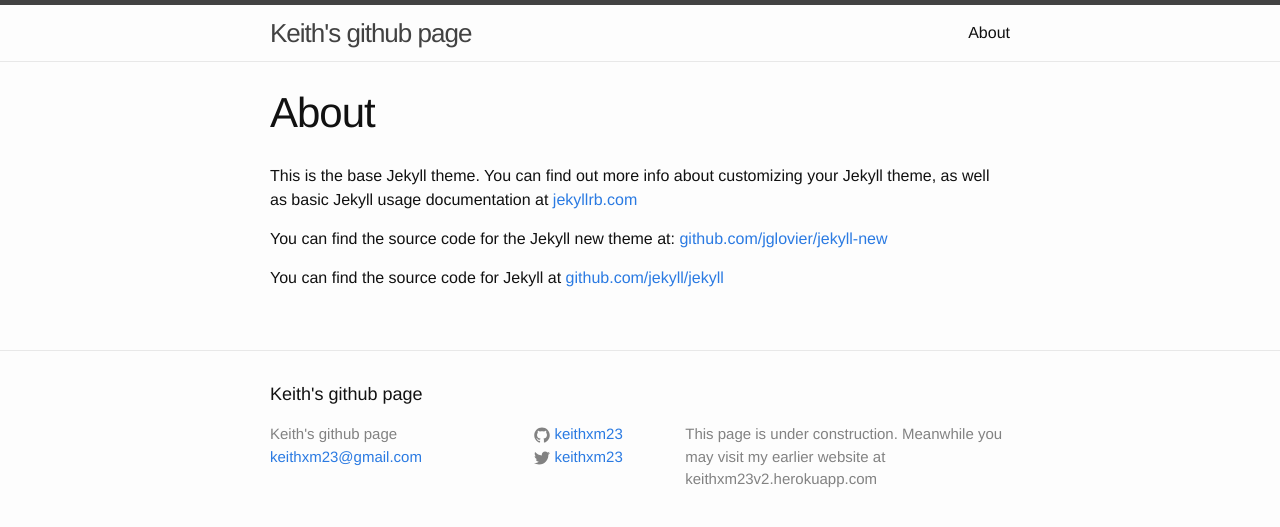
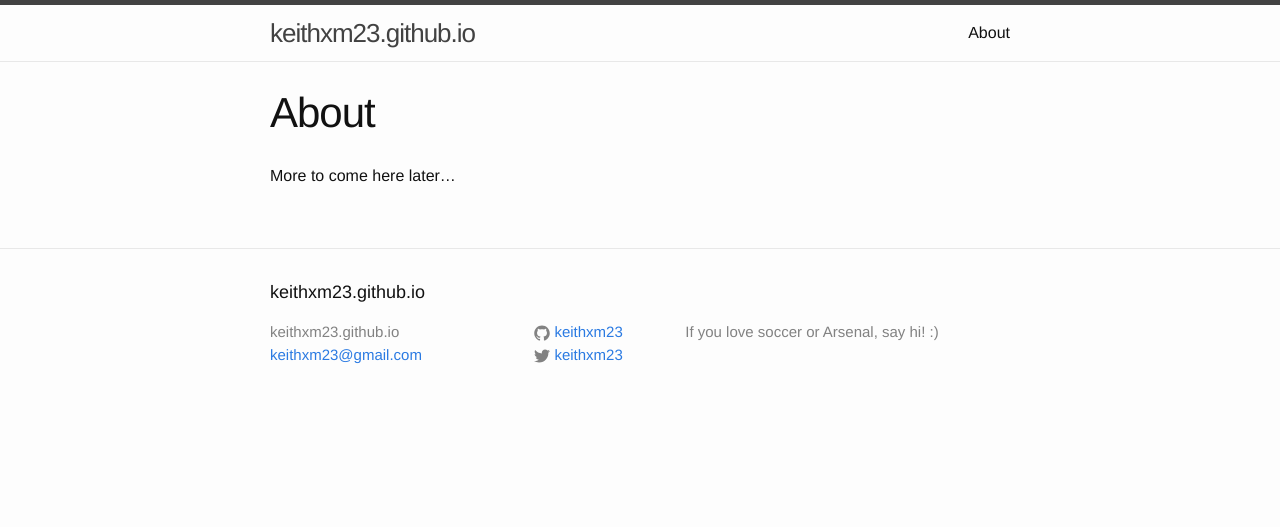
Before and after one commit to keithxm23/keithxm23.github.io, a Jekyll site: the page built from about.md, in a window 1280 px wide. Shown: the top 527 px of the page. Built offline with Jekyll 4.4.1, drawn with Linux system fonts in a browser that asks for light colours.

Commit message:
Fixed config data for site

```diff
--- a/_config.yml
+++ b/_config.yml
@@ -1,10 +1,10 @@
 # Site settings
-title: Keith's github page
+title: keithxm23.github.io
 email: keithxm23@gmail.com
 description: > # this means to ignore newlines until "baseurl:"
-  This page is under construction. Meanwhile you may visit my earlier website at keithxm23v2.herokuapp.com
+  If you love soccer or Arsenal, say hi! :)
 baseurl: "" # the subpath of your site, e.g. /blog/
-url: "http://yourdomain.com" # the base hostname & protocol for your site
+url: "http://keithxm23.github.io" # the base hostname & protocol for your site
 twitter_username: keithxm23
 github_username:  keithxm23
 
--- a/about.md
+++ b/about.md
@@ -4,8 +4,4 @@ title: About
 permalink: /about/
 ---
 
-This is the base Jekyll theme. You can find out more info about customizing your Jekyll theme, as well as basic Jekyll usage documentation at [jekyllrb.com](http://jekyllrb.com/)
-
-You can find the source code for the Jekyll new theme at: [github.com/jglovier/jekyll-new](https://github.com/jglovier/jekyll-new)
-
-You can find the source code for Jekyll at [github.com/jekyll/jekyll](https://github.com/jekyll/jekyll)
+More to come here later...
```
